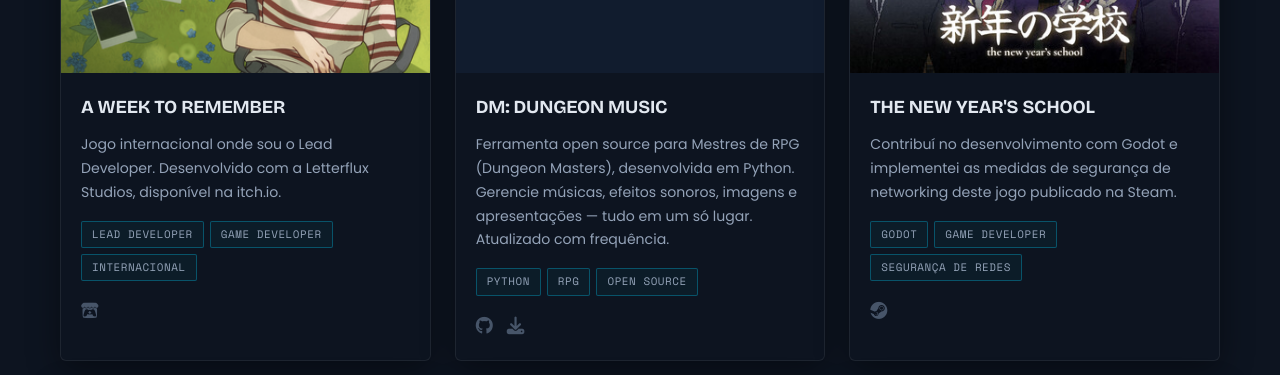
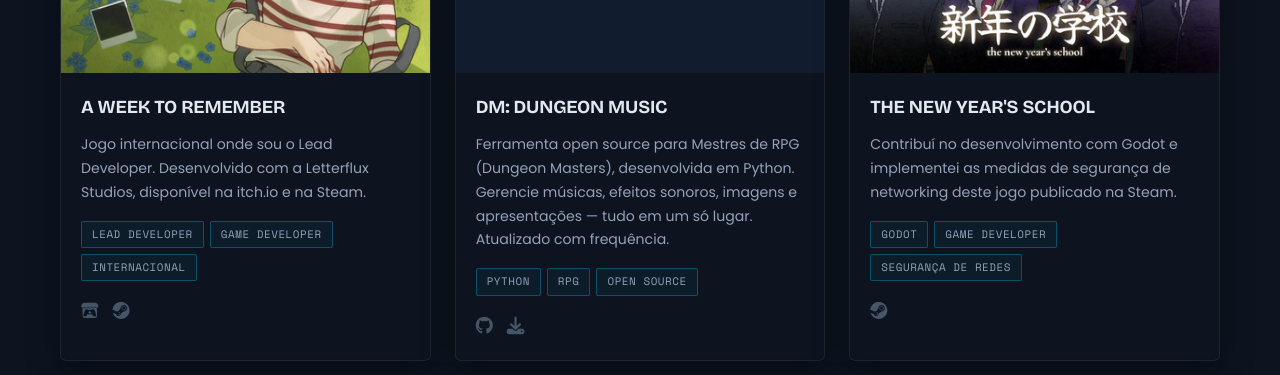
Before and after one commit to NeonBrasil/cayque, a plain HTML site: page index.html in a window 1280 px wide. Shown: the part 2420-2795 px from the top of the page. Drawn offline with nearby package versions, Linux system fonts and the light colour scheme.

Commit message:
Update project description and links for "A Week to Remember" in index.html and translations.js

```diff
--- a/index.html
+++ b/index.html
@@ -160,7 +160,7 @@
                     </div>
                     <div class="project-info">
                         <h3 data-translate="project-7-title">A Week to Remember</h3>
-                        <p data-translate="project-7-description">Jogo internacional onde sou o Lead Developer. Desenvolvido com a Letterflux Studios, disponível na itch.io.</p>
+                        <p data-translate="project-7-description">Jogo internacional onde sou o Lead Developer. Desenvolvido com a Letterflux Studios, disponível na itch.io e na Steam.</p>
                         <div class="project-tags">
                             <span data-translate="tag-lead-dev">Lead Developer</span>
                             <span data-translate="tag-game-dev">Game Developer</span>
@@ -168,6 +168,7 @@
                         </div>
                         <div class="project-links">
                             <a href="https://letterfluxstudios.itch.io/a-week-to-remember" target="_blank" rel="noopener noreferrer" title="itch.io"><i class="fab fa-itch-io"></i></a>
+                            <a href="https://store.steampowered.com/app/5056570/A_Week_to_Remember/" target="_blank" rel="noopener noreferrer" title="Steam"><i class="fab fa-steam"></i></a>
                         </div>
                     </div>
                 </div>
--- a/translations.js
+++ b/translations.js
@@ -51,7 +51,7 @@ const translations = {
         'tag-rpg': 'RPG',
         'tag-open-source': 'Open Source',
         'project-7-title': 'A Week to Remember',
-        'project-7-description': 'Jogo internacional onde sou o Lead Developer. Desenvolvido com a Letterflux Studios, disponível na itch.io.',
+        'project-7-description': 'Jogo internacional onde sou o Lead Developer. Desenvolvido com a Letterflux Studios, disponível na itch.io e na Steam.',
         'tag-lead-dev': 'Lead Developer',
         'tag-international': 'Internacional',
         'contact-title': 'Entre em Contato',
@@ -119,7 +119,7 @@ const translations = {
         'tag-rpg': 'RPG',
         'tag-open-source': 'Open Source',
         'project-7-title': 'A Week to Remember',
-        'project-7-description': 'International game where I am the Lead Developer. Developed with Letterflux Studios, available on itch.io.',
+        'project-7-description': 'International game where I am the Lead Developer. Developed with Letterflux Studios, available on itch.io and Steam.',
         'tag-lead-dev': 'Lead Developer',
         'tag-international': 'International',
         'contact-title': 'Get In Touch',
```
